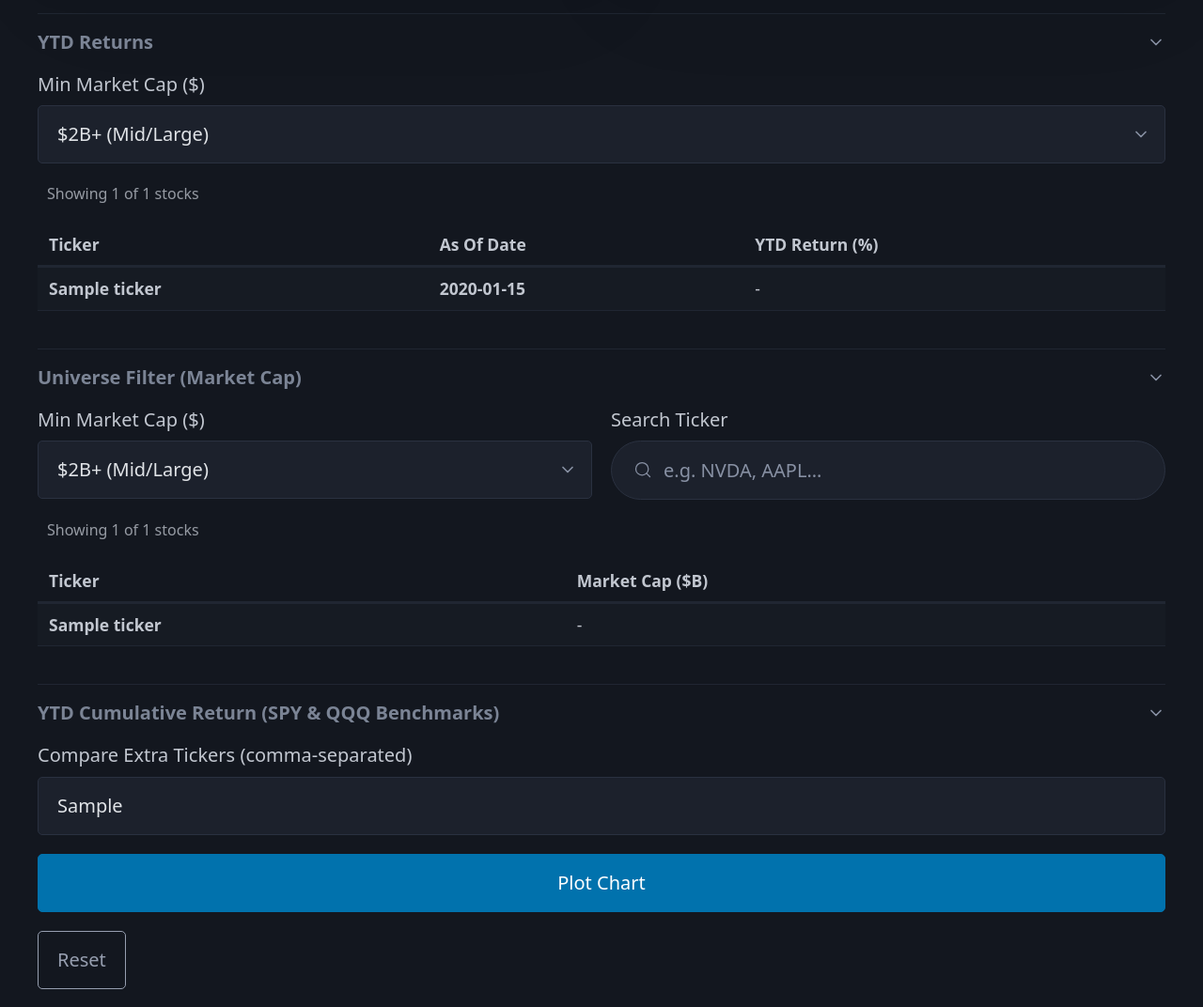
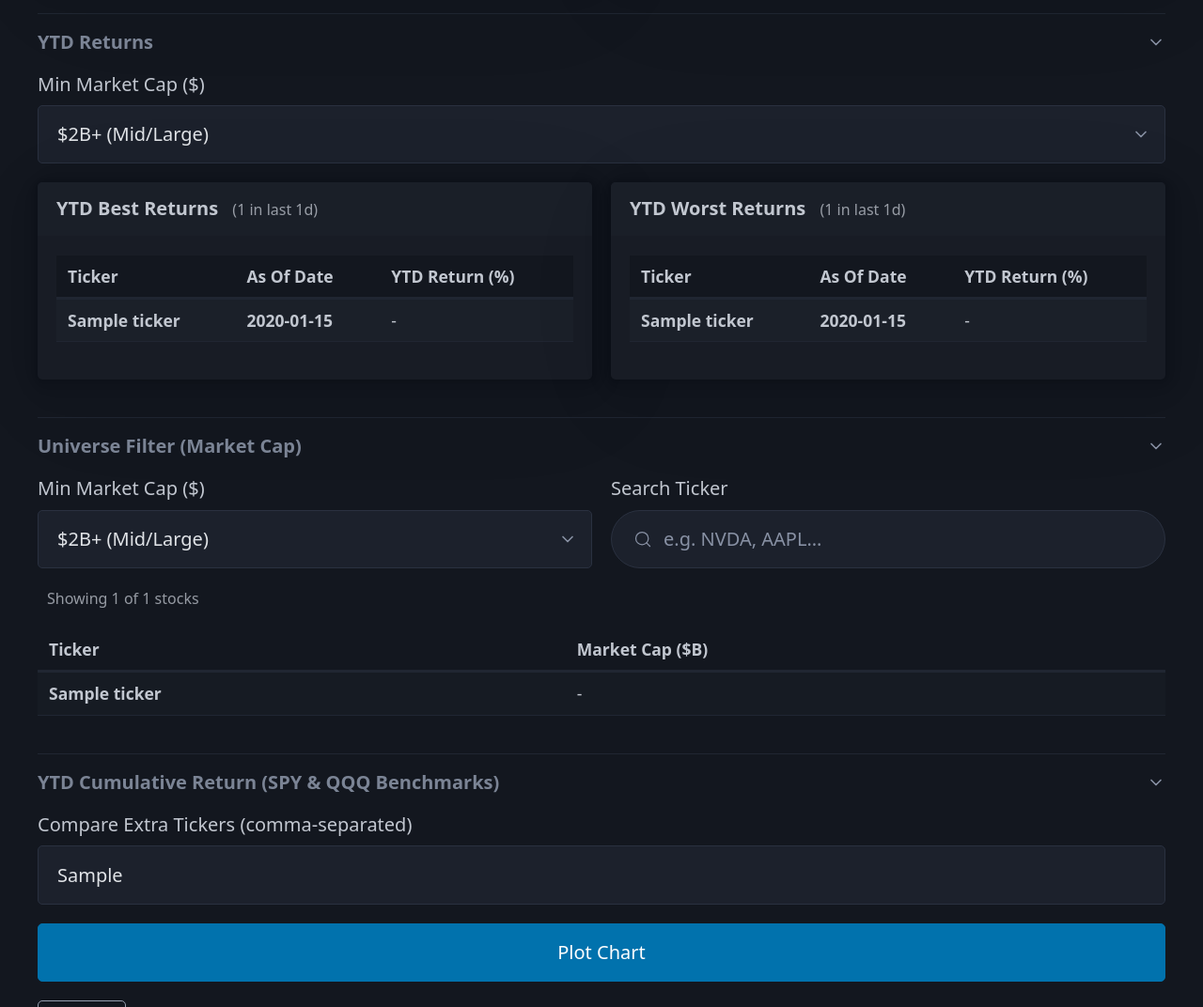
Before and after one commit to paulmarketandtech/dynamic_momentum, a FastAPI app: template app/templates/index.html in a window 1280 px wide. Shown: the part 501-1573 px from the top of the page at 94% size. Run offline with FastAPI, Linux system fonts and the light colour scheme; the template is opened without the code that fills it: most values are stand-ins (such as "Sample title", 1, 10 or a date in 2020); some libraries are stand-ins or nearby versions.

Commit message:
added ytd worst table

```diff
--- a/app/analytics/returns.py
+++ b/app/analytics/returns.py
@@ -21,7 +21,6 @@ def compute_period_returns(prices: DataFrame) -> DataFrame:
     df = df.dropna(subset=["close"])
     df = df[df["close"] > 0]
 
-    # robust even if not sorted: pick actual first/last trading day per ticker
     idx_first = df.groupby("ticker")["date"].idxmin()
     idx_last = df.groupby("ticker")["date"].idxmax()
 
--- a/app/routers/web.py
+++ b/app/routers/web.py
@@ -102,7 +102,7 @@ def partial_ytd_returs(
     start = date(max_date.year, 1, 1)
     return templates.TemplateResponse(
         request=request,
-        name="partials/ytd_returns.html",
+        name="partials/ytd_table.html",
         context=_get_returns(repo, start, max_date, mc),
     )
 
--- a/app/templates/index.html
+++ b/app/templates/index.html
@@ -42,7 +42,7 @@
     </form>
 
     <div id="tickers-container">
-        {% include "partials/ytd_returns.html" %}
+        {% include "partials/ytd_table.html" %}
     </div>
 </details>
 
--- a/app/templates/partials/ytd_returns.html
+++ /dev/null
@@ -1,34 +0,0 @@
-<p class="badge-count">Showing {{ rows|length }} of {{ total_count }} stocks</p>
-<div style="max-height: 450px; overflow-y: auto;">
-    <table class="striped">
-        <thead>
-            <tr>
-                <th>Ticker</th>
-                <th>As Of Date</th>
-                <th>YTD Return (%)</th>
-            </tr>
-        </thead>
-        <tbody>
-            {% for record in data_returns %}
-            <tr>
-                <td><strong>{{ record.ticker }}</strong></td>
-                <td><strong>{{ record.end_date.strftime('%Y-%m-%d') }}</strong></td>
-                <td>{{ "%.2f"|format(record.return_pct * 100) if record.return_pct else "-" }}</td>
-            </tr>
-            {% else %}
-            <tr><td colspan="2">No matching tickers.</td></tr>
-            {% endfor %}
-        </tbody>
-    </table>
-</div>
-
-{% if rows|length < total_count %}
-<button
-    class="outline secondary"
-    style="width: 100%; margin-top: 0.5rem;"
-    hx-get="/partials/tickers?mc={{ mc }}&q={{ q }}&limit={{ limit + 50 }}"
-    hx-target="#tickers-container"
-    hx-swap="innerHTML">
-    Show 50 More ({{ total_count - rows|length }} remaining)
-</button>
-{% endif %}
--- /dev/null
+++ b/app/templates/partials/ytd_table.html
@@ -0,0 +1,72 @@
+<div class="grid">
+    <!-- YTD Best Returns -->
+    <article>
+        <header>
+            <strong>YTD Best Returns</strong>
+            <span class="badge-count">({{ highs|length }} in last {{ n_days }}d)</span>
+        </header>
+        <div style="max-height: 400px; overflow-y: auto;">
+            <table class="striped">
+                <thead>
+                    <tr>
+                      <th>Ticker</th>
+                      <th>As Of Date</th>
+                      <th>YTD Return (%)</th>
+                    </tr>
+                </thead>
+                <tbody>
+                    {% for record in data_returns %}
+                    <tr>
+                        <td><strong>{{ record.ticker }}</strong></td>
+                        <td><strong>{{ record.end_date.strftime('%Y-%m-%d') }}</strong></td>
+                        <td>{{ "%.2f"|format(record.return_pct * 100) if record.return_pct else "-" }}</td>
+                    </tr>
+                    {% else %}
+                    <tr><td colspan="3">No highs found in this window.</td></tr>
+                    {% endfor %}
+                </tbody>
+            </table>
+        </div>
+    </article>
+
+    <!-- YTD Worst Returns -->
+    <article>
+        <header>
+            <strong>YTD Worst Returns</strong>
+            <span class="badge-count">({{ lows|length }} in last {{ n_days }}d)</span>
+        </header>
+        <div style="max-height: 400px; overflow-y: auto;">
+            <table class="striped">
+                <thead>
+                    <tr>
+                      <th>Ticker</th>
+                      <th>As Of Date</th>
+                      <th>YTD Return (%)</th>
+                    </tr>
+                </thead>
+                <tbody>
+                    {% for record in data_returns|reverse %}
+                    <tr>
+                      <td><strong>{{ record.ticker }}</strong></td>
+                      <td><strong>{{ record.end_date.strftime('%Y-%m-%d') }}</strong></td>
+                      <td>{{ "%.2f"|format(record.return_pct * 100) if record.return_pct else "-" }}</td>
+                    </tr>
+                    {% else %}
+                    <tr><td colspan="3">No lows found in this window.</td></tr>
+                    {% endfor %}
+                </tbody>
+            </table>
+        </div>
+    </article>
+</div>
+
+{% if rows|length < total_count %}
+<button
+    class="outline secondary"
+    style="width: 100%; margin-top: 0.5rem;"
+    hx-get="/partials/tickers?mc={{ mc }}&q={{ q }}&limit={{ limit + 50 }}"
+    hx-target="#tickers-container"
+    hx-swap="innerHTML">
+    Show 50 More ({{ total_count - rows|length }} remaining)
+</button>
+{% endif %}
```
Also changed, not shown: tests/analytics/test_returns.py (added, +14 -0 lines).
